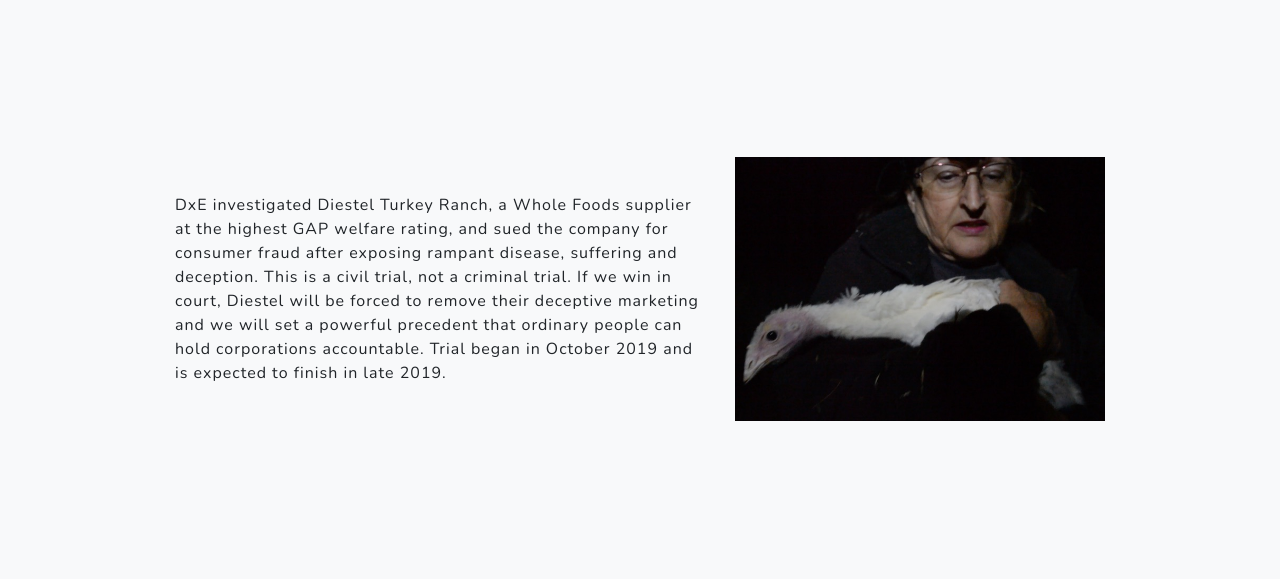
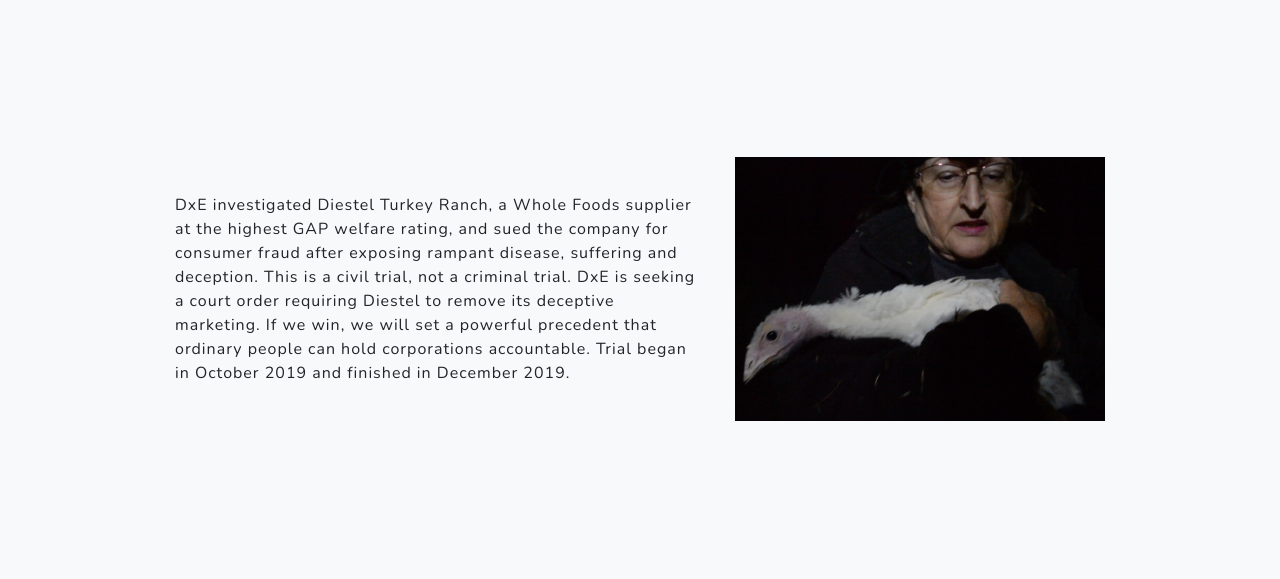
Before and after one commit to dxe/righttorescue.com-legacy, a plain HTML site: page diestel.html in a window 1280 px wide. Shown: the part 581-1160 px from the top of the page. Drawn offline with nearby package versions, Linux system fonts and the light colour scheme; a script that the page names is missing.

Commit message:
edited Diestel text

```diff
--- a/diestel.html
+++ b/diestel.html
@@ -90,7 +90,7 @@
 
         <div class="col-lg-7 order-lg-1 my-auto mx-auto">
           <p class="mt-3">
-            DxE investigated Diestel Turkey Ranch, a Whole Foods supplier at the highest GAP welfare rating, and sued the company for consumer fraud after exposing rampant disease, suffering and deception. This is a civil trial, not a criminal trial. If we win in court, Diestel will be forced to remove their deceptive marketing and we will set a powerful precedent that ordinary people can hold corporations accountable. Trial began in October 2019 and is expected to finish in late 2019.
+            DxE investigated Diestel Turkey Ranch, a Whole Foods supplier at the highest GAP welfare rating, and sued the company for consumer fraud after exposing rampant disease, suffering and deception. This is a civil trial, not a criminal trial. DxE is seeking a court order requiring Diestel to remove its deceptive marketing. If we win, we will set a powerful precedent that ordinary people can hold corporations accountable. Trial began in October 2019 and finished in December 2019.
           </p>
         </div>
 
```
